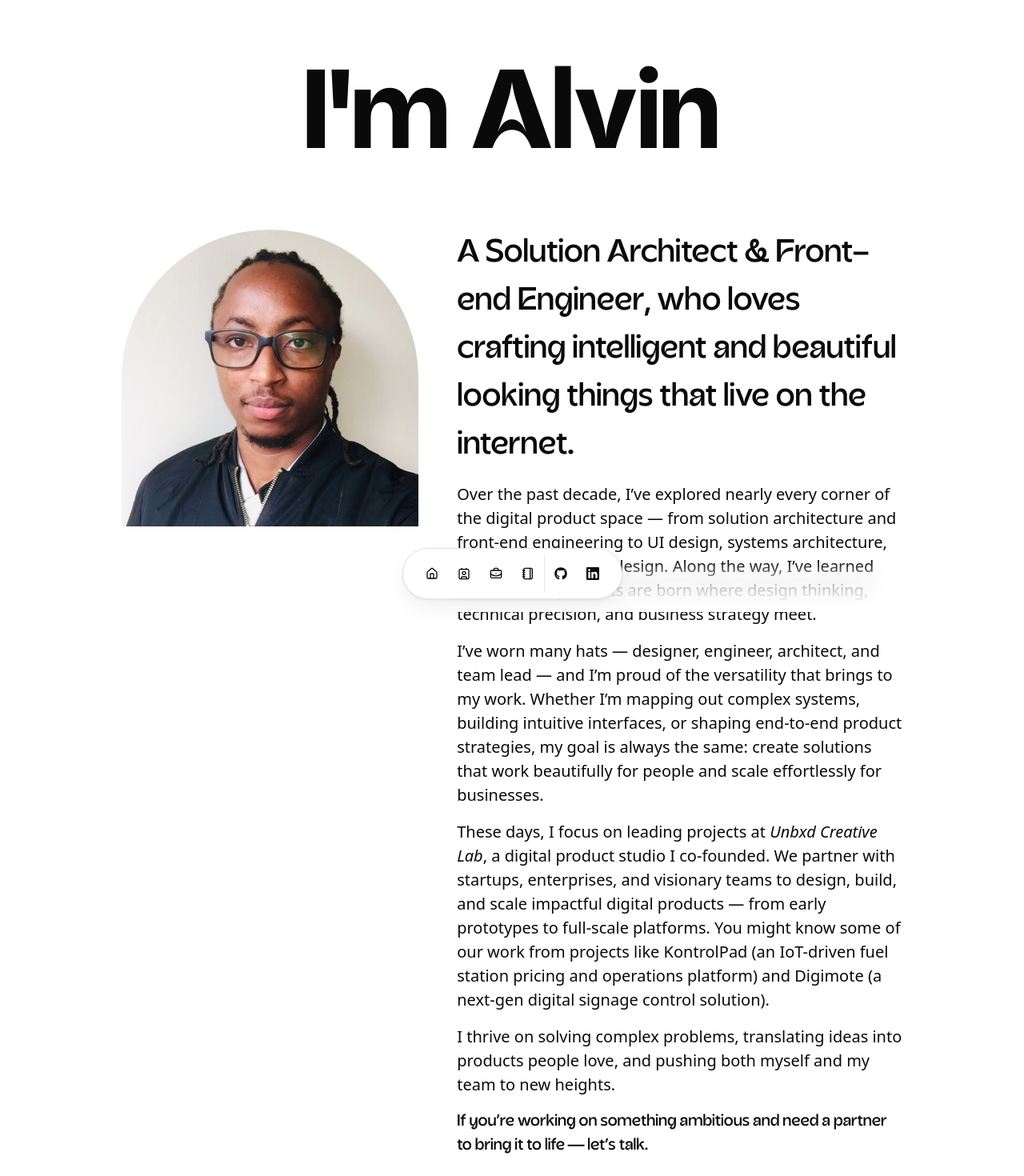
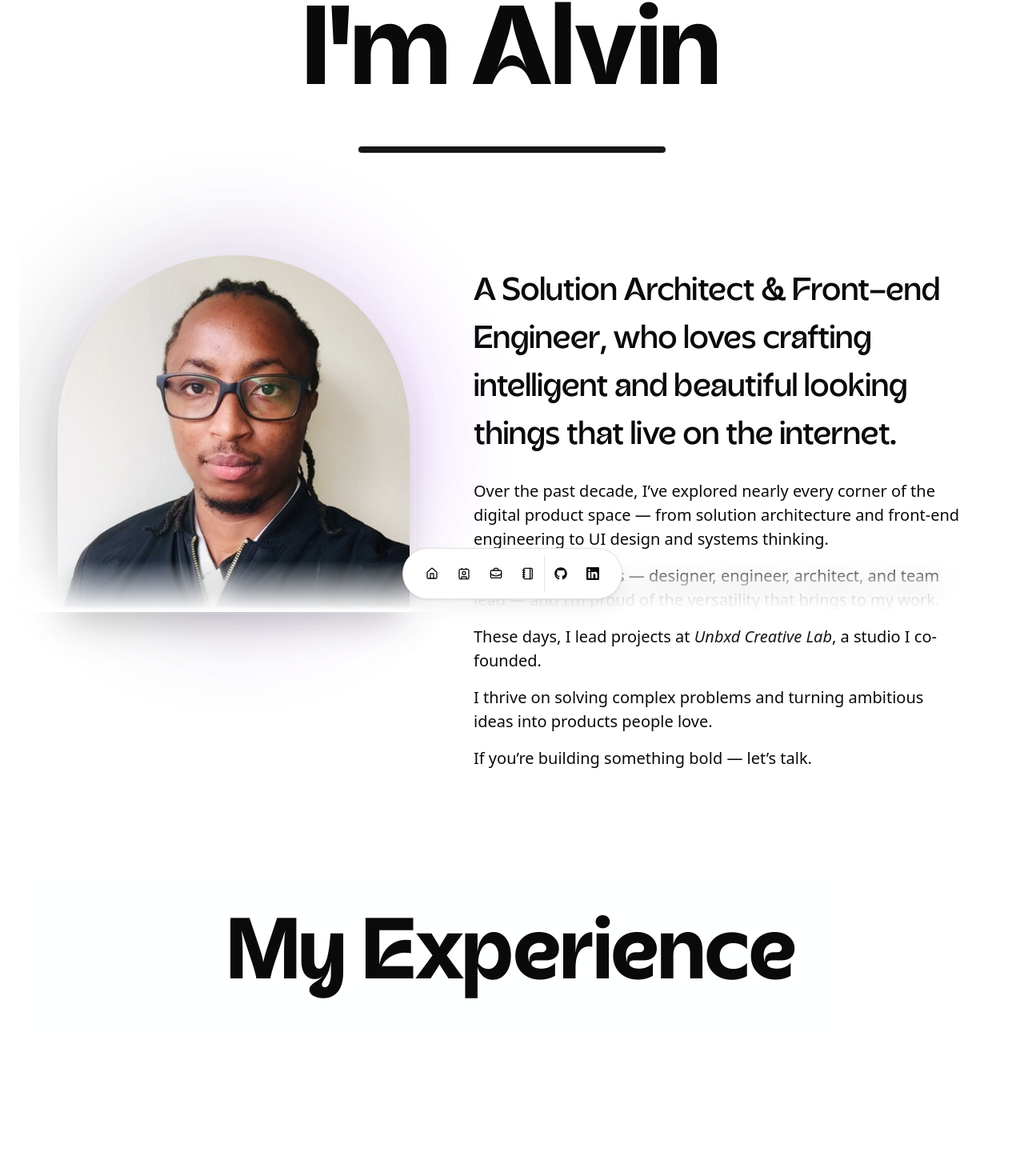
Before and after one commit to kimani-kabiria/itsalvin.xyz, a Next.js app: page /about in a window 1280 px wide. Shown: the part 35-1505 px from the top of the page at 80% size. Built offline with nearby package versions, Linux system fonts and the light colour scheme.

Commit message:
feat: final page animation

```diff
--- a/src/app/about/page.tsx
+++ b/src/app/about/page.tsx
@@ -13,6 +13,8 @@ export default function About() {
         offset: ["start start", "end end"],
     });
 
+    const heroProgress = useTransform(scrollYProgress, [0, 0.4], [0, 1]);
+
     // Experience section: active from scroll 0% → 50%
     const experienceProgress = useTransform(scrollYProgress, [0, 0.5], [0, 1]);
     const experienceOpacity = useTransform(scrollYProgress, [0.5, 0.55], [1, 0]); // fade out slightly at end
@@ -23,6 +25,7 @@ export default function About() {
 
     return (
         <div ref={containerRef} className="px-6">
+            {/* <AboutHero scrollProgress={heroProgress} /> */}
             <AboutHero />
 
             {/* EXPERIENCE – controlled by shared scroll */}
--- a/src/content/about/Experience.tsx
+++ b/src/content/about/Experience.tsx
@@ -20,10 +20,20 @@ export function Experience({ scrollProgress }: ExperienceProps = {}) {
     ] as const;
 
     return (
-    <section ref={containerRef} className="relative w-full py-12">
-      <div className="px-8">
+        <section ref={containerRef} className="relative w-full">
+            {/* Sticky header */}
+            <div className="sticky top-0 left-0 w-full z-50 bg-background/90 backdrop-blur-sm">
+                <div className="mx-auto py-4">
+                    <h2 className="text-[4em] sm:text-[6.75rem] font-bold font-[family-name:var(--font-acorn-bold)] text-center">
+                        My Experience
+                    </h2>
+                </div>
+            </div>
+
+            {/* Content with proper spacing */}
+            <div className="relative z-10 mx-auto px-8 pt-8">
                 {/* Center line */}
-        <div className="pointer-events-none hidden inset-x-0 top-0 -z-10 mx-auto h-full w-px">
+                <div className="pointer-events-none hidden fixed inset-x-0 top-0 -z-10 mx-auto h-full w-px">
                     <motion.div
                         className="h-full w-full bg-gradient-to-b from-transparent via-primary to-transparent"
                         style={{ scaleY: progress, transformOrigin: "top" }}
--- a/src/content/about/Hero.tsx
+++ b/src/content/about/Hero.tsx
@@ -2,64 +2,93 @@
 
 import Link from "next/link";
 import Image from "next/image";
-
+import { motion } from "framer-motion";
 import MyImage from "@/assets/images/me.jpg";
 
 export function AboutHero() {
     const unbxdUrl = "https://beunbxd.com";
+
     return (
-        <div className="relative flex flex-col items-center justify-center space-y-8 px-6 sm:py-20 py-8 md:px-32">
-            {/* Background layer */}
-            <div className="absolute inset-0 z-0 flex items-center justify-center">
-                <div className="w-full h-full bg-background-light dark:bg-background-dark"></div>
-            </div>
-
+        <section className="relative min-h-screen flex flex-col items-center justify-center px-6 overflow-hidden">
+            <div className="absolute inset-0 pointer-events-none" />
+            <motion.div
+                initial={{ y: 120, opacity: 0 }}
+                animate={{ y: 0, opacity: 1 }}
+                transition={{ duration: 1.4, ease: [0.22, 1, 0.36, 1] }}
+                className="relative z-10 text-center"
+            >
                 {/* Title */}
                 <div className="max-w-2xl flex flex-col items-center justify-center">
                     <h1 className="text-[4em] sm:text-[8.75rem] font-bold font-[family-name:var(--font-acorn-bold)]">
                         I&apos;m Alvin
                     </h1>
                 </div>
+                <motion.div
+                    initial={{ scaleX: 0 }}
+                    animate={{ scaleX: 1 }}
+                    transition={{ duration: 1.6, delay: 0.6 }}
+                    className="h-2 w-96 mx-auto mt-2 bg-primary rounded-full"
+                />
+            </motion.div>
 
-            {/* Content section with image and text */}
-            <div className="w-full flex flex-col sm:flex-row items-start justify-center space-y-8 sm:space-y-0 sm:space-x-12">
-                {/* Image container - fixed only within hero */}
-                <div className="sm:w-2/5 flex flex-col items-center justify-center sm:sticky sm:top-20">
+            <div className="relative w-full max-w-7xl mt-32 flex flex-col lg:flex-row items-start justify-center gap-20 px-6">
+                <motion.div
+                    initial={{ y: 200, opacity: 0 }}
+                    animate={{ y: 0, opacity: 1 }}
+                    transition={{ duration: 1.2, delay: 0.8 }}
+                    className="flex-shrink-0"
+                >
+                    <div className="relative group">
+                        <div className="absolute -inset-4 bg-gradient-to-r from-primary/30 to-purple-600/30 rounded-full blur-3xl opacity-70 group-hover:opacity-100 transition duration-1000" />
                         <Image
                             src={MyImage}
                             alt="Alvin"
-                        width={400}
-                        height={400}
-                        className="rounded-t-full"
+                            width={440}
+                            height={440}
+                            className="relative rounded-t-full shadow-2xl ring-8 ring-white/10 transition-all duration-700 group-hover:ring-primary/50 group-hover:scale-105"
+                            priority
                         />
                     </div>
+                </motion.div>
 
-                {/* Text content */}
-                <div className="sm:w-3/5 flex flex-col items-center justify-center space-y-4">
-                    <h2 className="text-[1.35em] md:text-[2.5em] font-medium font-[family-name:var(--font-acorn-medium)]">
+                <motion.div
+                    initial={{ opacity: 0, y: 100 }}
+                    animate={{ opacity: 1, y: 0 }}
+                    transition={{ duration: 1.4, delay: 1 }}
+                    className="flex-1 max-w-3xl"
+                >
+                    <h2 className="text-[1.35em] md:text-[2.5em] font-medium font-[family-name:var(--font-acorn-medium)] py-4">
                         A Solution Architect & Front-end Engineer, who loves crafting intelligent and beautiful looking things that live on the internet.
                     </h2>
-                    <p className="text-[1em] md:text-[1.25em]">
-                        Over the past decade, I’ve explored nearly every corner of the digital product space — from solution architecture and front-end engineering to UI design, systems architecture, and user experience design. Along the way, I’ve learned that the best products are born where design thinking, technical precision, and business strategy meet.
-                    </p>
-                    <p className="text-[1em] md:text-[1.25em]">
-                        I’ve worn many hats — designer, engineer, architect, and team lead — and I’m proud of the versatility that brings to my work. Whether I’m mapping out complex systems, building intuitive interfaces, or shaping end-to-end product strategies, my goal is always the same: create solutions that work beautifully for people and scale effortlessly for businesses.
-                    </p>
-                    <p className="text-[1em] md:text-[1.25em]">
-                        These days, I focus on leading projects at{" "}
-                        <Link href={unbxdUrl} className="italic hover:cursor-pointer">
-                            Unbxd Creative Lab
-                        </Link>
-                        , a digital product studio I co-founded. We partner with startups, enterprises, and visionary teams to design, build, and scale impactful digital products — from early prototypes to full-scale platforms. You might know some of our work from projects like KontrolPad (an IoT-driven fuel station pricing and operations platform) and Digimote (a next-gen digital signage control solution).
-                    </p>
-                    <p className="text-[1em] md:text-[1.25em]">
-                        I thrive on solving complex problems, translating ideas into products people love, and pushing both myself and my team to new heights.
-                    </p>
-                    <p className="text-[1em] md:text-[1.25em] font-medium font-[family-name:var(--font-acorn-medium)]">
-                        If you’re working on something ambitious and need a partner to bring it to life — let’s talk.
-                    </p>
+
+                    {[
+                        "Over the past decade, I’ve explored nearly every corner of the digital product space — from solution architecture and front-end engineering to UI design and systems thinking.",
+                        "I’ve worn many hats — designer, engineer, architect, and team lead — and I’m proud of the versatility that brings to my work.",
+                        `These days, I lead projects at <a href="${unbxdUrl}" class="text-primary hover:underline italic">Unbxd Creative Lab</a>, a studio I co-founded.`,
+                        "I thrive on solving complex problems and turning ambitious ideas into products people love.",
+                        "If you’re building something bold — let’s talk.",
+                    ].map((text, i) => (
+                        <motion.p
+                            key={i}
+                            initial={{ opacity: 0, y: 50 }}
+                            animate={{ opacity: 1, y: 0 }}
+                            transition={{ delay: 1.4 + i * 0.2, duration: 0.9 }}
+                            className="text-[1em] md:text-[1.25em] py-2"
+                            dangerouslySetInnerHTML={{ __html: text }}
+                        />
+                    ))}
+                </motion.div>
             </div>
+
+            {/* <motion.div
+                animate={{ y: [0, 12, 0] }}
+                transition={{ repeat: Infinity, duration: 2 }}
+                className="absolute bottom-10 left-1/2 -translate-x-1/2"
+            >
+                <div className="w-6 h-10 border-2 border-white/30 rounded-full flex justify-center">
+                    <div className="w-1 h-3 bg-white/60 rounded-full mt-2 animate-bounce" />
                 </div>
-        </div>
+            </motion.div> */}
+        </section>
     );
 }
--- a/src/content/about/Storyline.tsx
+++ b/src/content/about/Storyline.tsx
@@ -1,6 +1,6 @@
 "use client";
 
-import { motion, useTransform } from "framer-motion";
+import { motion, useTransform } from "motion/react";
 import { useRef } from "react";
 
 type StorylineProps = {
@@ -31,15 +31,26 @@ export function Storyline({ scrollProgress }: StorylineProps = {}) {
     ];
 
     return (
-    <section ref={containerRef} className="relative w-full overflow-hidden">
-      <div className="mx-auto max-w-5xl px-8">
+        <section ref={containerRef} className="relative w-full">
+            {/* Sticky header */}
+            <div className="sticky top-0 left-0 w-full z-50 bg-background/90 backdrop-blur-sm">
+                <div className="max-w-2xl mx-auto py-4">
+                    <h2 className="text-[4em] sm:text-[6.75rem] font-bold font-[family-name:var(--font-acorn-bold)] text-center">
+                        My Story
+                    </h2>
+                </div>
+            </div>
+
+            {/* Content with proper spacing */}
+            <div className="relative z-10 mx-auto max-w-5xl px-8 pt-8">
                 {/* The Film Reel Strip */}
                 <motion.div
                     className="relative"
                     style={{
-            y: useTransform(progress, [0, 1], [200, -100]), // long smooth travel
+                        y: useTransform(progress, [0, 1], [300, -100]), // long smooth travel
                     }}
                 >
+
                     <div className="space-y-24"> {/* extra space for smooth scroll */}
                         {StorylineData.map((item, i) => {
                             const start = i * 0.2;
```
Lines whose indentation alone changed are shown as unchanged.
